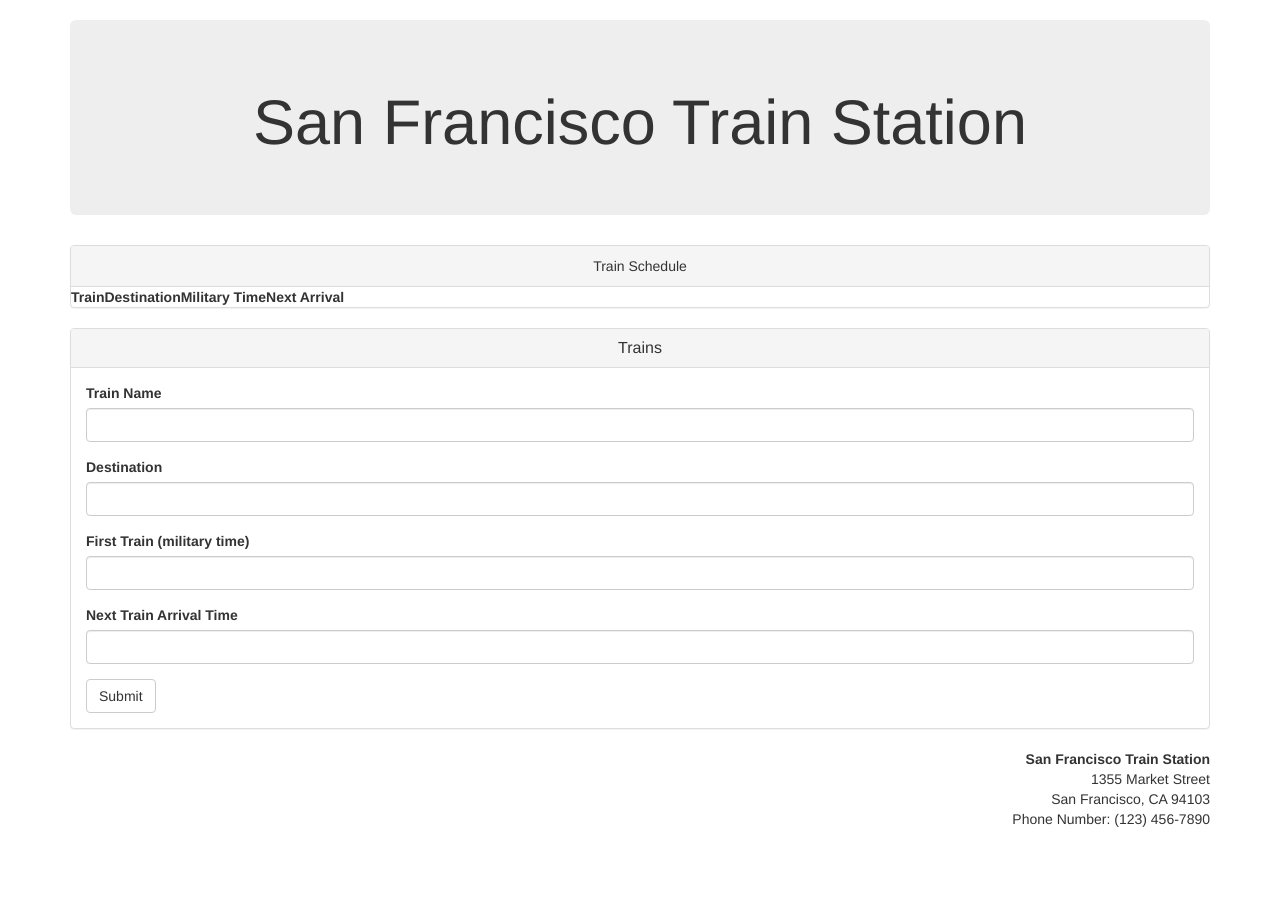
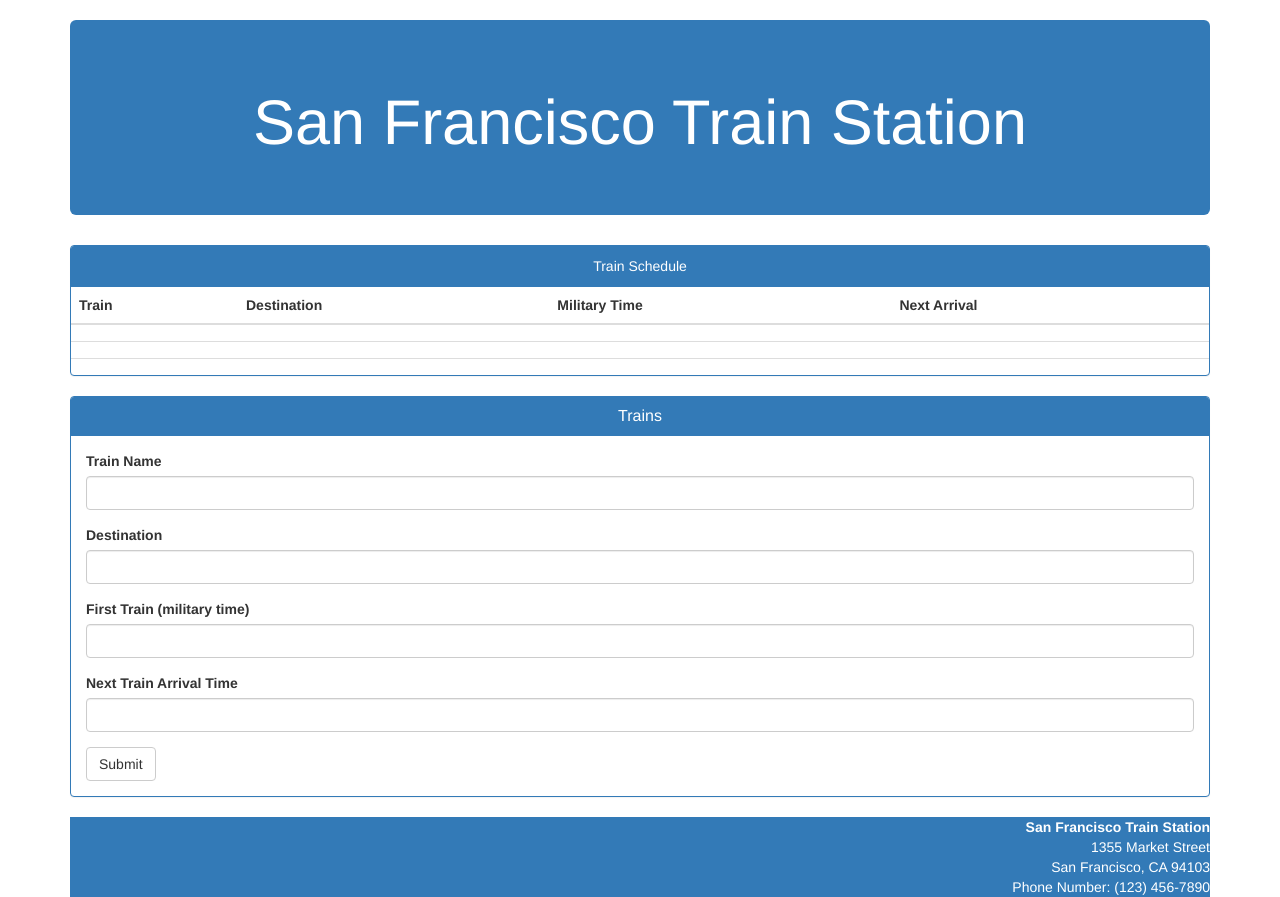
Before and after one commit to dmerk2/Train-Schedule, a PHP site: page /index.html in a window 1280 px wide. Before the commit the page ends 827 px from the top, so only its background shows below. Run offline with PHP 8.4, Linux system fonts and the light colour scheme; lists and menus that the app fills with data are empty; some libraries are stand-ins or nearby versions.

Commit message:
added css

```diff
--- a/assets/css/style.css
+++ b/assets/css/style.css
@@ -1,11 +1,17 @@
-h1{
-	text-align:center
+.jumbotron {
+	text-align: center;
+	background-color: #337ab7;
+	color: white;
 }
 
 .panel-heading{
-	text-align:center;
+	text-align: center;
+	background-color: blue;
+	color: white;
 }
 
 footer{
-	text-align:right;
+	text-align: right;
+	background-color: #337ab7;
+	color: white;
 }
--- a/index.html
+++ b/index.html
@@ -1,25 +1,33 @@
 <!DOCTYPE html>
 <html lang='en'>
 <head>
-	<meta charset='UTF-8'>
-	<title>Train-Schedule</title>
-	<!-- linking jquery to html -->
+
+  <meta charset='UTF-8'>
+
+  <title>Train-Schedule</title>
+
+  <!-- linking jquery to html -->
  	<script src="https://code.jquery.com/jquery.js"></script>
+
+  <!--So it can be neatly viewed on phones-->
+  <meta name="viewport" content="width=device-width, initial-scale=1">
+
+  <!-- Bootstrap -->
+	<link rel="stylesheet" href="https://maxcdn.bootstrapcdn.com/bootstrap/3.3.6/css/bootstrap.min.css" integrity="sha384-1q8mTJOASx8j1Au+a5WDVnPi2lkFfwwEAa8hDDdjZlpLegxhjVME1fgjWPGmkzs7" crossorigin="anonymous">
+
   <!-- Linking to CSS -->
   <link rel="stylesheet" type="text/css" href="assets/css/style.css">
-  <!--So it can be neatly viewed on phones-->
-  <meta name="viewport" content="width=device-width, initial-scale=1">
-	<!-- Bootstrap -->
-	<link rel="stylesheet" href="https://maxcdn.bootstrapcdn.com/bootstrap/3.3.6/css/bootstrap.min.css" integrity="sha384-1q8mTJOASx8j1Au+a5WDVnPi2lkFfwwEAa8hDDdjZlpLegxhjVME1fgjWPGmkzs7" crossorigin="anonymous">
-	<!-- Linking to firebase -->
+
+  <!-- Linking to firebase -->
 	<script src="https://cdn.firebase.com/js/client/2.4.2/firebase.js"></script>
-	<!-- Added Moment JS -->
+
+  <!-- Added Moment JS -->
  	<script src="https://cdn.jsdelivr.net/momentjs/2.12.0/moment.min.js"></script>
+
   <!-- Linking to Javascript -->
   <script src="assets/js/jquery.js"></script>
 </head>
 <body>
-
 
 <div class='container'>
 
@@ -31,11 +39,11 @@
     </div>
 
   <!-- Default panel contents -->
-<div class="panel panel-default">
+<div class="panel panel-primary">
   <div class="panel-heading">Train Schedule</div>
 
   <!-- Table -->
-<table class='striped'>
+<table class='table'>
         <thead>
           <tr>
               <th data-field="train">Train</th>
@@ -69,7 +77,7 @@
 </div>
 
     	<!-- train information -->
-			<div class="panel panel-default">
+			<div class="panel panel-primary">
 				<div class="panel-heading">
 					<h3 class="panel-title">Trains</h3>
 				</div>
```
